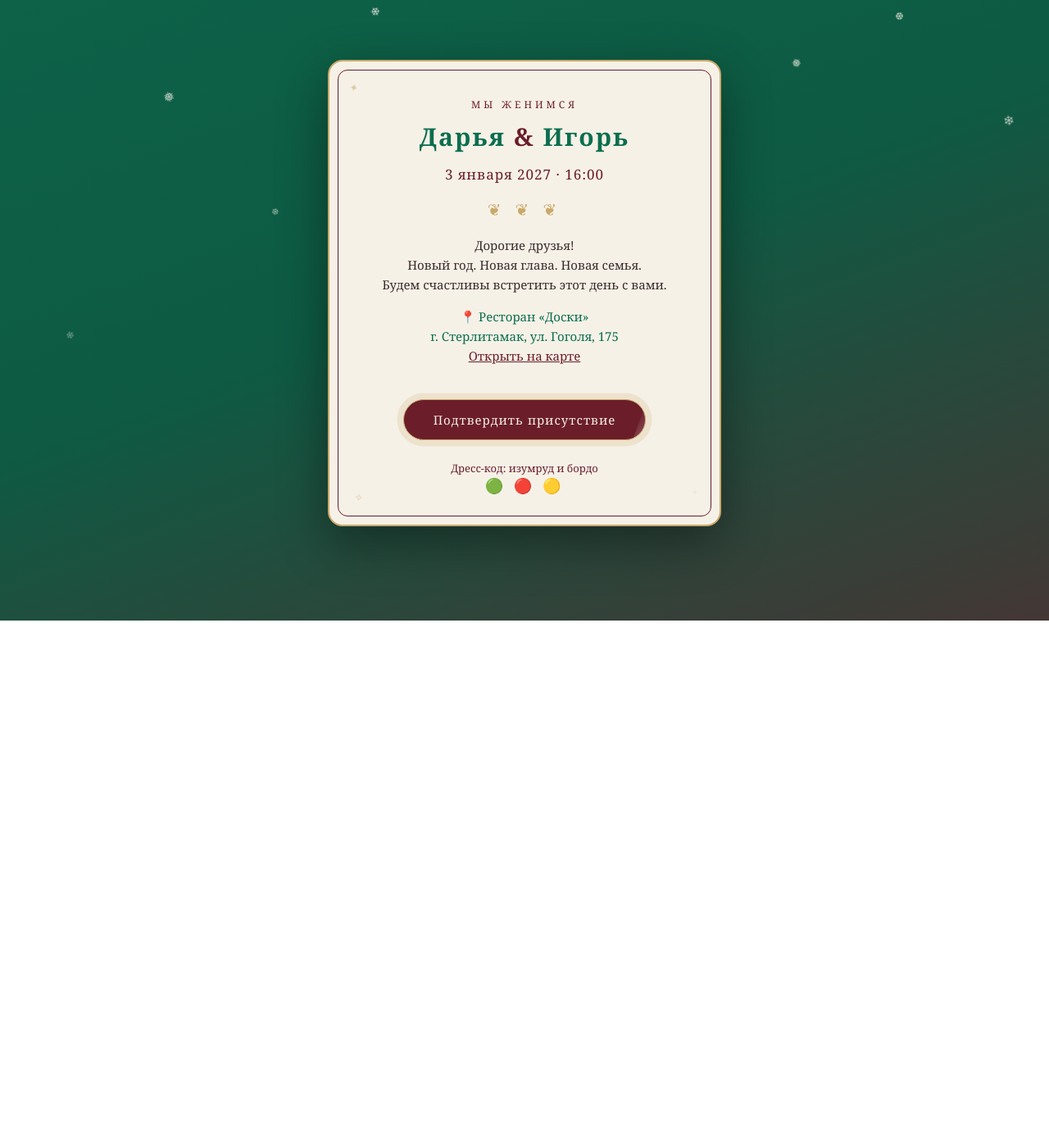
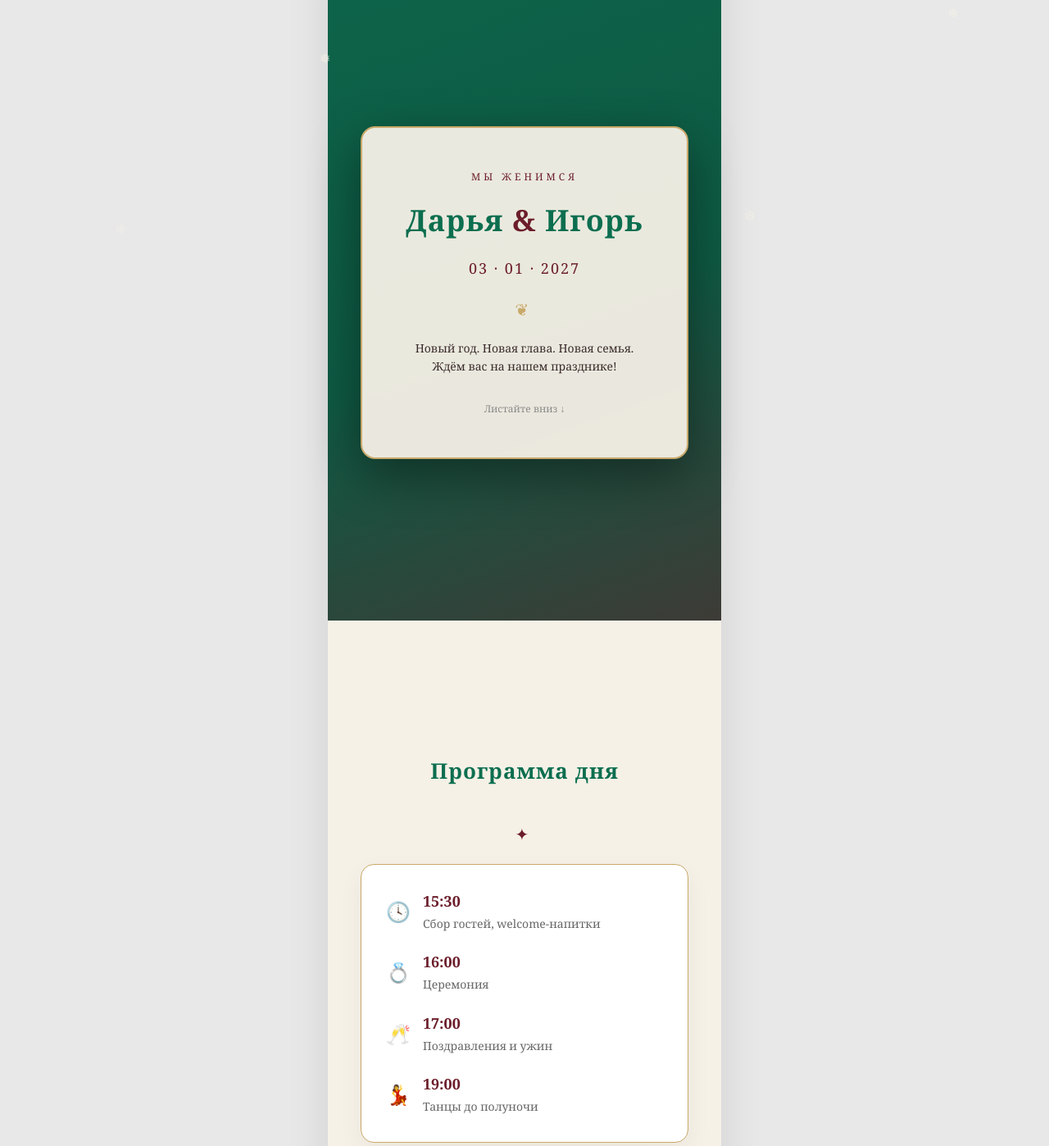
Before and after one commit to daria19999/priglashenie, a plain HTML site: page index.html in a window 1280 px wide. Shown: the part 43-1441 px from the top of the page at 82% size. Before the commit the page ends 800 px from the top, so only its background shows below. Drawn offline with Linux system fonts and the light colour scheme.

Commit message:
Update index.html

```diff
--- a/index.html
+++ b/index.html
@@ -5,242 +5,271 @@
 <meta name="viewport" content="width=device-width, initial-scale=1.0">
 <title>Свадьба Дарьи и Игоря — 03.01.2027</title>
 <style>
-  * { box-sizing: border-box; }
+  * { box-sizing: border-box; margin: 0; padding: 0; }
 
   body {
-    margin: 0;
+    font-family: 'Georgia', serif;
+    background: #F6F1E7; /* Светлый фон для всего сайта */
+    color: #3a2b2b;
+    line-height: 1.6;
+    overflow-x: hidden;
+  }
+
+  /* Общие настройки для экранов */
+  .section {
     min-height: 100vh;
-    font-family: 'Georgia', serif;
     display: flex;
+    flex-direction: column;
     align-items: center;
     justify-content: center;
-    padding: 24px;
-    overflow-x: hidden;
+    padding: 40px 20px;
+    text-align: center;
     position: relative;
+  }
+
+  /* 1. ГЛАВНЫЙ ЭКРАН (Обложка) */
+  .hero {
     background: linear-gradient(160deg, #0B6E4F 0%, #0E5A43 55%, #6B1D2A 100%);
     background-size: 200% 200%;
     animation: bgShift 14s ease-in-out infinite;
+    color: #F6F1E7;
   }
   @keyframes bgShift {
     0%, 100% { background-position: 0% 50%; }
     50%      { background-position: 100% 50%; }
   }
 
-  .snow {
-    position: fixed;
-    top: -10px;
-    color: #F6F1E7;
-    opacity: 0.85;
-    pointer-events: none;
-    z-index: 1;
-    animation: fall linear infinite;
-  }
-  @keyframes fall {
-    0%   { transform: translateY(-10vh) translateX(0) rotate(0deg); opacity: 0; }
-    10%  { opacity: 0.9; }
-    100% { transform: translateY(110vh) translateX(30px) rotate(180deg); opacity: 0; }
-  }
-  .snow:nth-child(1)  { left: 5%;  animation-duration: 9s;  animation-delay: 0s;   font-size: 12px; }
-  .snow:nth-child(2)  { left: 15%; animation-duration: 12s; animation-delay: 2s;   font-size: 16px; }
-  .snow:nth-child(3)  { left: 25%; animation-duration: 10s; animation-delay: 1s;   font-size: 10px; }
-  .snow:nth-child(4)  { left: 35%; animation-duration: 14s; animation-delay: 3s;   font-size: 14px; }
-  .snow:nth-child(5)  { left: 45%; animation-duration: 11s; animation-delay: 0.5s; font-size: 12px; }
-  .snow:nth-child(6)  { left: 55%; animation-duration: 13s; animation-delay: 4s;   font-size: 16px; }
-  .snow:nth-child(7)  { left: 65%; animation-duration: 9s;  animation-delay: 1.5s; font-size: 10px; }
-  .snow:nth-child(8)  { left: 75%; animation-duration: 12s; animation-delay: 2.5s; font-size: 14px; }
-  .snow:nth-child(9)  { left: 85%; animation-duration: 10s; animation-delay: 3.5s; font-size: 12px; }
-  .snow:nth-child(10) { left: 95%; animation-duration: 15s; animation-delay: 0.8s; font-size: 16px; }
-
-  .card {
-    position: relative;
-    z-index: 2;
-    max-width: 480px;
-    width: 100%;
-    background: #F6F1E7;
+  .hero .card {
+    background: rgba(246, 241, 231, 0.95);
     color: #3a2b2b;
-    padding: 44px 30px 36px;
+    padding: 50px 30px;
     border-radius: 18px;
     border: 2px solid #C9A96A;
     box-shadow: 0 20px 60px rgba(0,0,0,0.4);
-    text-align: center;
-    opacity: 0;
-    transform: translateY(40px) scale(0.97);
-    animation: cardIn 1.2s cubic-bezier(.2,.8,.2,1) 0.2s forwards;
-  }
-  @keyframes cardIn {
-    to { opacity: 1; transform: translateY(0) scale(1); }
+    max-width: 400px;
+    width: 100%;
   }
 
-  .card::before {
-    content: "";
-    position: absolute;
-    inset: 10px;
-    border: 1px solid #6B1D2A;
-    border-radius: 12px;
-    pointer-events: none;
-    opacity: 0;
-    animation: fadeIn 1s ease 1s forwards;
+  .hero h1 {
+    font-size: 36px;
+    color: #0B6E4F;
+    margin: 15px 0;
+    letter-spacing: 1px;
   }
-  @keyframes fadeIn { to { opacity: 1; } }
-
-  .sparkle {
-    position: absolute;
-    color: #C9A96A;
-    font-size: 14px;
-    opacity: 0;
-    animation: twinkle 3s ease-in-out infinite;
-    z-index: 3;
-  }
-  .sparkle.s1 { top: 22px; left: 24px; animation-delay: 1.2s; }
-  .sparkle.s2 { top: 30px; right: 26px; animation-delay: 2s; }
-  .sparkle.s3 { bottom: 24px; left: 30px; animation-delay: 2.8s; }
-  .sparkle.s4 { bottom: 30px; right: 24px; animation-delay: 1.6s; }
-  @keyframes twinkle {
-    0%, 100% { opacity: 0; transform: scale(0.6) rotate(0deg); }
-    50%      { opacity: 1; transform: scale(1.2) rotate(20deg); }
+  .hero .amp { color: #6B1D2A; }
+  .hero .date {
+    font-size: 18px;
+    color: #6B1D2A;
+    letter-spacing: 2px;
   }
 
-  .top {
-    letter-spacing: 4px;
-    font-size: 12px;
-    color: #6B1D2A;
-    margin-bottom: 10px;
-    opacity: 0;
-    animation: slideUp 0.9s ease 0.7s forwards;
-  }
-  h1 {
-    font-size: 30px;
-    letter-spacing: 2px;
-    margin: 8px 0 4px;
+  /* Текст */
+  h2 {
+    font-size: 26px;
     color: #0B6E4F;
-    opacity: 0;
-    animation: slideUp 0.9s ease 1s forwards;
-  }
-  .amp { color: #6B1D2A; }
-  .date {
-    font-size: 17px;
-    color: #6B1D2A;
-    margin: 14px 0;
+    margin-bottom: 20px;
     letter-spacing: 1px;
-    opacity: 0;
-    animation: slideUp 0.9s ease 1.3s forwards;
   }
   .divider {
     color: #C9A96A;
     font-size: 20px;
     letter-spacing: 6px;
-    margin: 18px 0;
-    opacity: 0;
-    animation: slideUp 0.9s ease 1.5s forwards;
+    margin: 20px 0;
   }
-  @keyframes slideUp {
-    from { opacity: 0; transform: translateY(14px); }
-    to   { opacity: 1; transform: translateY(0); }
+
+  /* 2. ТАЙМИНГ */
+  .timeline {
+    background: #fff;
+    max-width: 400px;
+    width: 100%;
+    border-radius: 16px;
+    padding: 30px;
+    box-shadow: 0 10px 30px rgba(0,0,0,0.05);
+    border: 1px solid #C9A96A;
   }
-  p {
-    font-size: 15px;
-    line-height: 1.6;
-    opacity: 0;
-    animation: slideUp 0.9s ease 1.7s forwards;
+  .time-item {
+    display: flex;
+    align-items: center;
+    margin-bottom: 20px;
+    text-align: left;
   }
-  .place {
+  .time-item:last-child { margin-bottom: 0; }
+  .time-icon {
+    font-size: 24px;
+    margin-right: 15px;
+    min-width: 30px;
+  }
+  .time-text strong {
+    display: block;
+    color: #6B1D2A;
+    font-size: 18px;
+  }
+  .time-text span { font-size: 14px; color: #666; }
+
+  /* 3. ЛОКАЦИЯ */
+  .location {
+    background: #0B6E4F;
+    color: #F6F1E7;
+  }
+  .location h2 { color: #F6F1E7; }
+  .location p { margin-bottom: 20px; font-size: 16px; }
+  .map-btn {
+    display: inline-block;
+    padding: 12px 28px;
+    background: #F6F1E7;
     color: #0B6E4F;
-    opacity: 0;
-    animation: slideUp 0.9s ease 1.9s forwards;
+    text-decoration: none;
+    border-radius: 30px;
+    font-weight: bold;
+    border: 2px solid #F6F1E7;
+    transition: 0.3s;
   }
-  a.map { color: #6B1D2A; }
+  .map-btn:hover {
+    background: transparent;
+    color: #F6F1E7;
+  }
 
+  /* 4. ДРЕСС-КОД */
+  .dress-code {
+    background: #6B1D2A;
+    color: #F6F1E7;
+  }
+  .dress-code h2 { color: #F6F1E7; }
+  .dress-code p { margin-bottom: 25px; font-size: 16px; }
+  .swatches {
+    display: flex;
+    justify-content: center;
+    gap: 15px;
+  }
+  .swatch {
+    width: 50px;
+    height: 50px;
+    border-radius: 50%;
+    border: 2px solid #C9A96A;
+  }
+  .swatch.emerald { background: #0B6E4F; }
+  .swatch.burgundy { background: #6B1D2A; }
+  .swatch.gold { background: #C9A96A; }
+
+  /* 5. RSVP (Подтверждение) */
+  .rsvp {
+    background: #F6F1E7;
+  }
+  .rsvp p { margin-bottom: 30px; font-size: 16px; }
   .btn {
-    position: relative;
     display: inline-block;
-    margin-top: 26px;
-    padding: 14px 36px;
+    padding: 16px 40px;
     background: #6B1D2A;
     color: #F6F1E7;
     text-decoration: none;
     border-radius: 30px;
-    font-size: 15px;
-    letter-spacing: 1px;
+    font-size: 16px;
     border: 1px solid #C9A96A;
-    overflow: hidden;
-    opacity: 0;
-    animation:
-      slideUp 0.9s ease 2.1s forwards,
-      pulse 2.8s ease-in-out 3s infinite;
-    transition: background 0.3s ease;
+    box-shadow: 0 5px 15px rgba(107, 29, 42, 0.3);
+    transition: 0.3s;
   }
-  .btn:hover { background: #0B6E4F; }
-  @keyframes pulse {
-    0%, 100% { box-shadow: 0 0 0 0 rgba(201,169,106,0.55); }
-    50%      { box-shadow: 0 0 0 12px rgba(201,169,106,0); }
-  }
-  .btn::after {
-    content: "";
-    position: absolute;
-    top: 0; left: -60%;
-    width: 50%; height: 100%;
-    background: linear-gradient(120deg, transparent, rgba(255,255,255,0.45), transparent);
-    transform: skewX(-20deg);
-    animation: shine 3.5s ease-in-out 4s infinite;
-  }
-  @keyframes shine {
-    0%   { left: -60%; }
-    40%  { left: 130%; }
-    100% { left: 130%; }
+  .btn:hover {
+    background: #0B6E4F;
+    transform: translateY(-2px);
   }
 
-  .dress {
-    margin-top: 20px;
-    font-size: 13px;
-    color: #6B1D2A;
-    opacity: 0;
-    animation: slideUp 0.9s ease 2.4s forwards;
+  /* Снег */
+  .snow {
+    position: fixed;
+    top: -10px;
+    color: #F6F1E7;
+    opacity: 0.7;
+    pointer-events: none;
+    z-index: 100;
+    animation: fall linear infinite;
   }
-  .swatches { margin-top: 6px; letter-spacing: 4px; font-size: 18px; }
+  @keyframes fall {
+    0%   { transform: translateY(-10vh) translateX(0); opacity: 0; }
+    10%  { opacity: 0.8; }
+    100% { transform: translateY(110vh) translateX(30px); opacity: 0; }
+  }
 
-  @media (prefers-reduced-motion: reduce) {
-    *, *::before, *::after {
-      animation: none !important;
-      opacity: 1 !important;
-      transform: none !important;
-    }
-    .snow { display: none; }
+  /* Адаптив для ПК (чтобы сайт был по центру) */
+  @media (min-width: 768px) {
+    body { display: flex; justify-content: center; background: #e8e8e8; }
+    .app-container { max-width: 480px; background: #F6F1E7; box-shadow: 0 0 50px rgba(0,0,0,0.1); }
   }
 </style>
 </head>
 <body>
-  <span class="snow">❄</span><span class="snow">❅</span><span class="snow">❆</span>
-  <span class="snow">❄</span><span class="snow">❅</span><span class="snow">❆</span>
-  <span class="snow">❄</span><span class="snow">❅</span><span class="snow">❆</span>
-  <span class="snow">❄</span>
 
-  <div class="card">
-    <span class="sparkle s1">✦</span>
-    <span class="sparkle s2">✧</span>
-    <span class="sparkle s3">✧</span>
-    <span class="sparkle s4">✦</span>
+<div class="app-container">
 
-    <div class="top">МЫ ЖЕНИМСЯ</div>
-    <h1>Дарья <span class="amp">&</span> Игорь</h1>
-    <div class="date">3 января 2027 · 16:00</div>
-    <div class="divider">❦ ❦ ❦</div>
+  <!-- Снег на фоне -->
+  <span class="snow" style="left:10%; animation-duration:12s;">❄</span>
+  <span class="snow" style="left:30%; animation-duration:15s; animation-delay: 2s;">❅</span>
+  <span class="snow" style="left:70%; animation-duration:10s; animation-delay: 1s;">❆</span>
+  <span class="snow" style="left:90%; animation-duration:14s; animation-delay: 3s;">❄</span>
 
-    <p>Дорогие друзья!<br>
-    Новый год. Новая глава. Новая семья.<br>
-    Будем счастливы встретить этот день с вами.</p>
+  <!-- 1. ОБЛОЖКА -->
+  <section class="section hero">
+    <div class="card">
+      <div style="letter-spacing:4px; font-size:12px; color:#6B1D2A;">МЫ ЖЕНИМСЯ</div>
+      <h1>Дарья <span class="amp">&</span> Игорь</h1>
+      <div class="date">03 · 01 · 2027</div>
+      <div class="divider">❦</div>
+      <p style="font-size: 14px;">Новый год. Новая глава. Новая семья.<br>Ждём вас на нашем празднике!</p>
+      <div style="margin-top: 30px; font-size: 12px; color: #888;">Листайте вниз ↓</div>
+    </div>
+  </section>
 
-    <p class="place">
-      📍 Ресторан «Доски»<br>
-      г. Стерлитамак, ул. Гоголя, 175<br>
-      <a class="map" href="https://maps.google.com/?q=Стерлитамак+Гоголя+175" target="_blank" rel="noopener">Открыть на карте</a>
-    </p>
+  <!-- 2. ТАЙМИНГ -->
+  <section class="section" style="background: #F6F1E7;">
+    <h2>Программа дня</h2>
+    <div class="divider" style="color:#6B1D2A;">✦</div>
+    <div class="timeline">
+      <div class="time-item">
+        <div class="time-icon">🕓</div>
+        <div class="time-text"><strong>15:30</strong><span>Сбор гостей, welcome-напитки</span></div>
+      </div>
+      <div class="time-item">
+        <div class="time-icon">💍</div>
+        <div class="time-text"><strong>16:00</strong><span>Церемония</span></div>
+      </div>
+      <div class="time-item">
+        <div class="time-icon">🥂</div>
+        <div class="time-text"><strong>17:00</strong><span>Поздравления и ужин</span></div>
+      </div>
+      <div class="time-item">
+        <div class="time-icon">💃</div>
+        <div class="time-text"><strong>19:00</strong><span>Танцы до полуночи</span></div>
+      </div>
+    </div>
+  </section>
 
-    <a class="btn" href="https://forms.gle/ВАША_ССЫЛКА" target="_blank" rel="noopener">Подтвердить присутствие</a>
+  <!-- 3. ЛОКАЦИЯ -->
+  <section class="section location">
+    <h2>Место проведения</h2>
+    <p>Ресторан «Доски»<br>г. Стерлитамак, ул. Гоголя, 175</p>
+    <a href="https://yandex.ru/maps/?text=Стерлитамак+Гоголя+175" target="_blank" class="map-btn">Построить маршрут</a>
+  </section>
 
-    <div class="dress">
-      Дресс-код: изумруд и бордо<br>
-      <span class="swatches">🟢 🔴 🟡</span>
+  <!-- 4. ДРЕСС-КОД -->
+  <section class="section dress-code">
+    <h2>Дресс-код</h2>
+    <p>Мы будем рады, если вы поддержите нашу зимнюю палитру в одежде.</p>
+    <div class="swatches">
+      <div class="swatch emerald"></div>
+      <div class="swatch burgundy"></div>
+      <div class="swatch gold"></div>
     </div>
-  </div>
+  </section>
+
+  <!-- 5. RSVP -->
+  <section class="section rsvp">
+    <h2>Будете ли вы?</h2>
+    <p>Пожалуйста, подтвердите своё присутствие до <b>15 декабря 2026</b>, чтобы мы могли всё подготовить.</p>
+    <!-- Замените ссылку на вашу Google Форму -->
+    <a href="https://forms.gle/ВАША_ССЫЛКА" target="_blank" class="btn">Подтвердить присутствие</a>
+    <div style="margin-top: 40px; font-size: 12px; color: #888;">С любовью, Дарья и Игорь 💚</div>
+  </section>
+
+</div>
+
 </body>
 </html>
```
